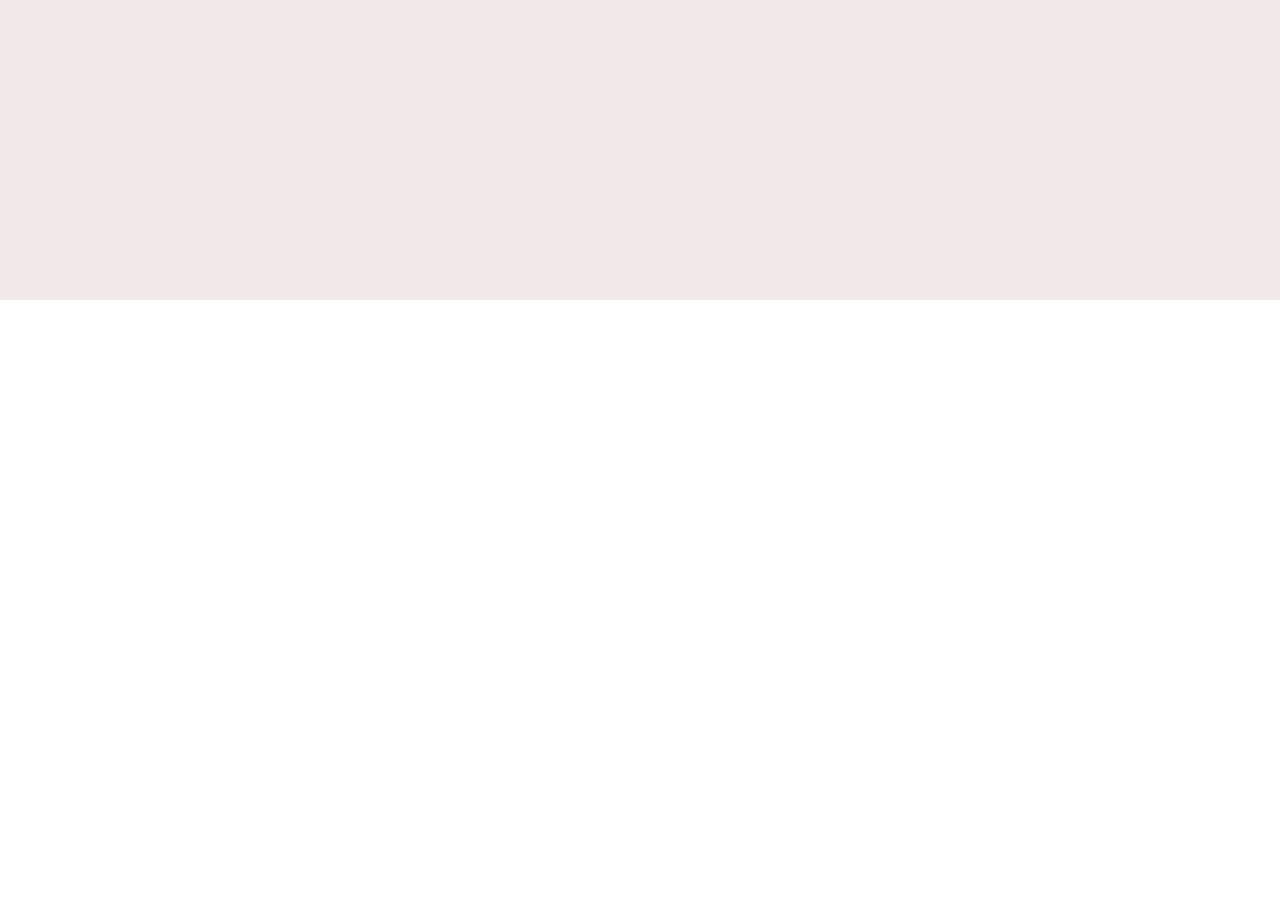
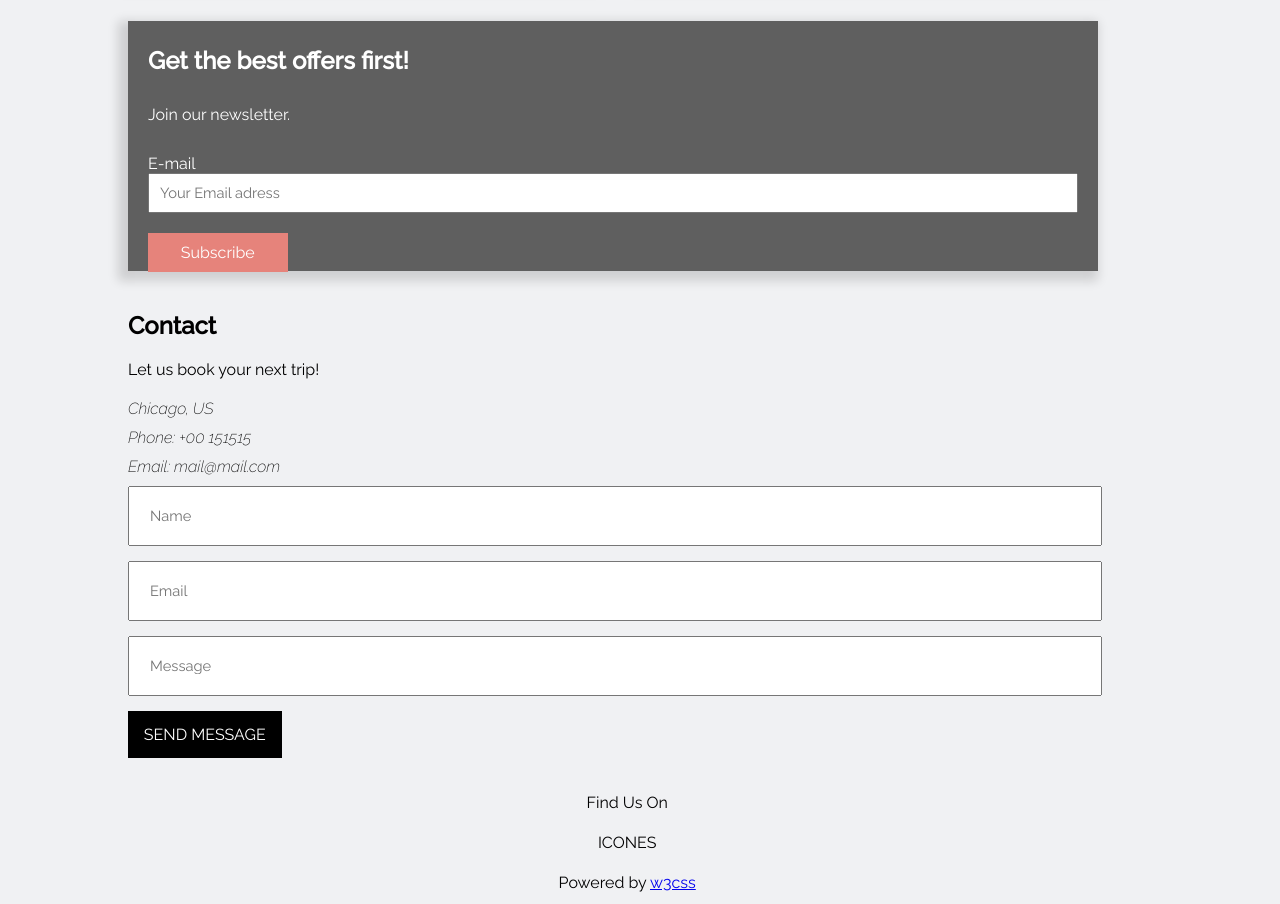
Before and after one commit to felipeoak1/projeto-dev-media, a plain HTML site: page index.html in a window 1280 px wide. Shown: the part 1896-2800 px from the top of the page. Before the commit the page ends 2196 px from the top, so only its background shows below. Drawn offline with Linux system fonts and the light colour scheme.

Commit message:
Update shadow

```diff
--- a/estilo/grid-section.css
+++ b/estilo/grid-section.css
@@ -5,6 +5,7 @@
     grid-area: header;
 
     height: 8vh;
+    min-height: 60px;
     background-color: rgb(255, 255, 255);
 }
 
@@ -22,13 +23,13 @@
 }
 
 #s3 {
+    grid-area: section3;
     display: flex;
     flex-flow: row wrap;
     align-content: start;
 
     height: 70vh;
     min-height: 600px;
-    grid-area: section3;
 }
 
 #s4 {
@@ -40,6 +41,5 @@
 }
 
 #s5 {
-    background-color: blanchedalmond;
-    grid-area: footer;
+    grid-area: section5;
 }
--- a/estilo/section2-style.css
+++ b/estilo/section2-style.css
@@ -9,6 +9,7 @@ section#s2 h2, p {
 section#s2 img#imagem-solitaria {
     align-self: center;
     width: 46.2%;
+    box-shadow: -5px 5px 10px 5px #00000024;
 }
 
 section#s2 ul#lista-body {
@@ -22,4 +23,5 @@ section#s2 ul#lista-body {
 
 section#s2 ul#lista-body img {
     width: 45%;
+    box-shadow: 5px 5px 10px 5px #00000024;
 }
--- a/estilo/section3-style.css
+++ b/estilo/section3-style.css
@@ -21,6 +21,7 @@ article#img-esquerda {
     background-color: rgb(255, 255, 255);
     margin-right: 28px;
     width: 46.2%;
+    box-shadow: -5px 5px 10px 5px #00000024;
 }
 
 article#img-direita {
@@ -30,6 +31,7 @@ article#img-direita {
     background-color: rgb(255, 255, 255);
     margin-right: 28px;
     width: 46.5%;
+    box-shadow: 5px 5px 10px 5px #00000024;
 }
 
 #background-esquerda, #background-direita {
--- a/estilo/section4-style.css
+++ b/estilo/section4-style.css
@@ -10,6 +10,8 @@
     color: white;
     padding: 10px;
     height: 30vh;
+    min-height: 250px;
+    box-shadow: -5px 5px 10px 5px #00000024;
 }
 
 #s4-p, #s4-h2, #s4-form {
@@ -32,11 +34,13 @@
 }
 
 #s4-form input[type=submit] {
+    font-size: 1em;
+    color: white;
+
     background-color: rgb(230, 131, 123);
-    color: white;
-    font-size: 1em;
     margin-top: 20px;
     padding: 10px;
     width: 15%;
     border: none;
+    cursor: pointer;
 }
--- /dev/null
+++ b/estilo/section5-style.css
@@ -0,0 +1,46 @@
+@charset "UTF-8";
+@import url('https://fonts.googleapis.com/css2?family=Open+Sans:wght@400;800&family=Raleway:ital,wght@0,400;0,500;1,200&display=swap');
+
+#article-s5 {
+    display: flex;
+    flex-flow: column wrap;
+}
+
+#s5-h2, #s5-p {
+    margin-bottom: 20px;
+}
+
+#iname-s5, #iemail-s5, #imessage-s5 {
+    margin: 0;
+    padding: 0px;
+    height: 0%;
+    flex-basis: 0%;
+}
+
+#article-s5 input::placeholder {
+    font-size: 1.1em;
+}
+
+#article-s5 label {
+    display: none;
+}
+
+#article-s5 input {
+    width: 95.1%;
+    padding: 20px;
+    margin-bottom: 15px;
+}
+
+#article-s5 input[type=submit] {
+    font-size: 1em;
+    text-align: center;
+
+    background-color: black;
+    color: white;
+    width: 15%;
+    min-width: 150px;
+    padding: 14px;
+    margin-bottom: 15px;
+    border: none;
+    cursor: pointer;
+}
--- a/estilo/style.css
+++ b/estilo/style.css
@@ -12,8 +12,12 @@ font-family: 'Raleway', sans-serif; */
     font-family: 'Raleway', sans-serif;
 }
 
+html, body {
+    height: 100vh;
+    background-color: #F0F1F3;
+}
+
 #container-body {
-    background-color: rgb(243, 233, 233);
     width: 100%;
     height: 100%;
     display: grid;
@@ -23,7 +27,9 @@ font-family: 'Raleway', sans-serif; */
     "section2 section2 section2 "
     "section3 section3 section3 "
     "section4 section4 section4 "
-    "footer footer footer ";
+    "section5 section5 section5 "
+    "footer   footer   footer"
+    ;
 }
 
 header {
@@ -78,4 +84,21 @@ form {
     color: white;
     margin: 20px 0px;
     padding: 10px;
+
+    cursor: pointer;
 }
+
+footer {
+    display: flex;
+    flex-flow: row wrap;
+    justify-content: space-between;
+
+    width: 98vw;
+    height: 15vh;
+}
+
+footer > p {
+    margin-bottom: 15px;
+    text-align: center;
+    width: 100%;
+}
--- a/index.html
+++ b/index.html
@@ -11,6 +11,7 @@
     <link rel="stylesheet" href="estilo/section2-style.css">
     <link rel="stylesheet" href="estilo/section3-style.css">
     <link rel="stylesheet" href="estilo/section4-style.css">
+    <link rel="stylesheet" href="estilo/section5-style.css">
 </head>
 <body>
 
@@ -98,8 +99,37 @@
             </article>
         </section>
 
-        <footer id="s5">
-            FOOTER 5
+        <section id="s5">
+            <article id="article-s5">
+                <h2 id="s5-h2">Contact</h2>
+                <p id="s5-p">Let us book your next trip!</p>
+
+                <address>
+                    <p>Chicago, US</p>
+                    <p>Phone: +00 151515</p>
+                    <p>Email: mail@mail.com</p>
+
+                </address>
+
+                <form action="" method="POST" autocomplete="on" id="s5-form">
+                    <label for="iname-s5">Name</label>
+                    <input type="text" name="name-s5" id="iname-s5" placeholder="Name" required>
+
+                    <label for="iemail-s5">Email</label>
+                    <input type="text" name="email-s5" id="iemail-s5" placeholder="Email" required>
+
+                    <label for="imessage-s5">Message</label>
+                    <input type="text" name="message-s5" id="imessage-s5" placeholder="Message" required>
+
+                    <input type="submit" value="SEND MESSAGE">
+                </form>
+            </article>
+        </section>
+
+        <footer>
+            <p>Find Us On</p>
+            <p>ICONES</p>
+            <p>Powered by <a href="#">w3css</a></p>
         </footer>
     </main>
 
```
